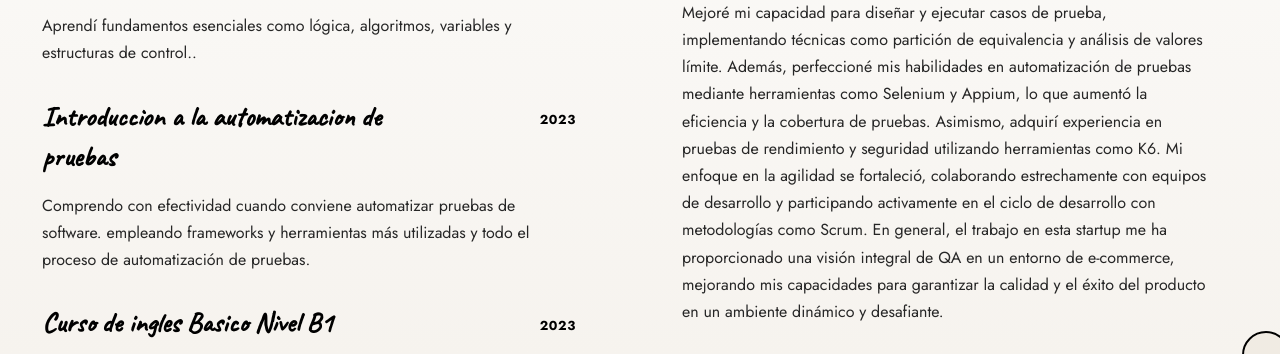
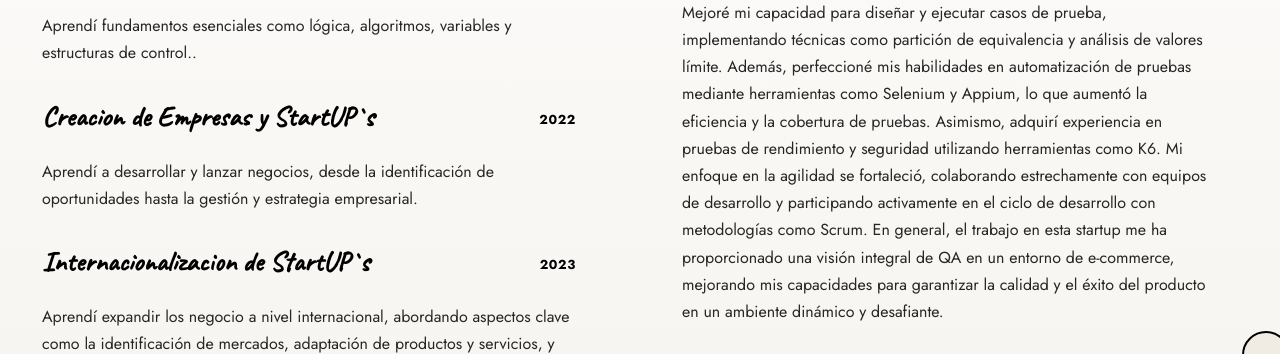
Before and after one commit to fridaKhalo/qaCurriculum, a plain HTML site: page index.html in a window 1280 px wide. Shown: the part 7583-7937 px from the top of the page. Drawn offline with Linux system fonts and the light colour scheme.

Commit message:
more fixes

```diff
--- a/index.html
+++ b/index.html
@@ -1001,6 +1001,30 @@
                       <div class="text">
                         <div>
                           <p>Aprendí fundamentos esenciales como lógica, algoritmos, variables y estructuras de control..</p>
+                        </div>
+                      </div>
+
+                      <div class="subname">
+                        <span> Creacion de Empresas y StartUP`s </span>
+                      </div>
+                      <div class="date lui-subtitle">
+                        <span> 2022 </span>
+                      </div>
+                      <div class="text">
+                        <div>
+                          <p>Aprendí a desarrollar y lanzar negocios, desde la identificación de oportunidades hasta la gestión y estrategia empresarial.</p>
+                        </div>
+                      </div>
+
+                      <div class="subname">
+                        <span> Internacionalizacion de StartUP`s </span>
+                      </div>
+                      <div class="date lui-subtitle">
+                        <span> 2023 </span>
+                      </div>
+                      <div class="text">
+                        <div>
+                          <p>Aprendí expandir los negocio a nivel internacional, abordando aspectos clave como la identificación de mercados, adaptación de productos y servicios, y gestión de operaciones globales.</p>
                         </div>
                       </div>
 
```
